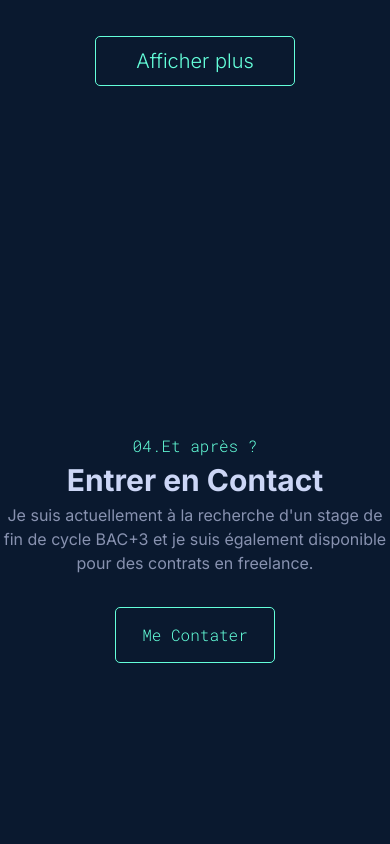
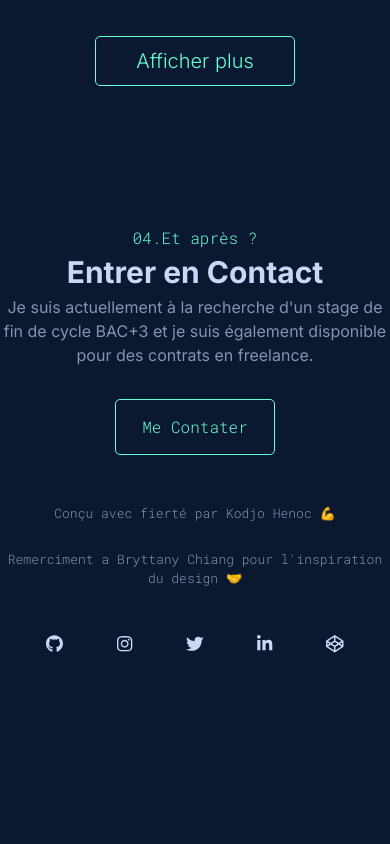
Before and after one commit to henoceli3/v1_portfolio_kodjo_henoc, a Next.js app: page / in a window 390 px wide. Shown: the part 5380-6224 px from the top of the page. After the commit the page ends 6088 px from the top, so only its background shows below. Built offline with nearby package versions, Linux system fonts and the light colour scheme.

Commit message:
mobile socials medias

```diff
--- a/src/components/sections/ContactMe.js
+++ b/src/components/sections/ContactMe.js
@@ -11,7 +11,7 @@ import React from "react";
 const ContactMe = () => {
   return (
     <>
-      <Center w={"100%"} h={"100vh"} flexDirection={"column"} id="contact">
+      <Center w={"100%"} h={"auto"} flexDirection={"column"} id="contact" mt={"5em"}>
         <Text fontFamily={theme.fontSans} color={theme.green} fontSize={".8em"}>
           04.Et après ?
         </Text>
--- a/src/components/sections/Footer.js
+++ b/src/components/sections/Footer.js
@@ -1,7 +1,14 @@
 import theme from "@/styles/root";
-import { Center, Link, Text } from "@chakra-ui/react";
+import { Center, Flex, Link, Text, useMediaQuery } from "@chakra-ui/react";
+import {
+  faCodepen,
+  faGithub,
+  faInstagram,
+  faLinkedinIn,
+  faTwitter,
+} from "@fortawesome/free-brands-svg-icons";
+import { FontAwesomeIcon } from "@fortawesome/react-fontawesome";
 import React from "react";
-
 
 /**
  * Renders the Footer component displaying a message and a link.
@@ -9,6 +16,7 @@ import React from "react";
  * @return {JSX.Element} The Footer component.
  */
 const Footer = () => {
+  const [isLargerThan1280] = useMediaQuery("(min-width: 1280px)");
   return (
     <>
       <Center w={"100%"} h={"30vh"} flexDirection={"column"}>
@@ -28,10 +36,106 @@ const Footer = () => {
           fontFamily={theme.fontSans}
           href="https://v4.brittanychiang.com/"
           isExternal
-          textAlign={'center'}
+          textAlign={"center"}
         >
           {"Remerciment a Bryttany Chiang pour l'inspiration du design 🤝"}
         </Link>
+
+        {isLargerThan1280 ? null : (
+          <Center
+            w={{ base: "90%", xl: "80%" }}
+            flexWrap={"wrap"}
+            flexDirection={"row"}
+            mt={"2em"}
+            justifyContent={"space-around"}
+          >
+            {/* github  */}
+            <Link
+              href="https://github.com/henoceli3"
+              isExternal
+              _hover={{
+                textDecoration: "none",
+                transform: "translateY(-5px)",
+                transition: theme.hamBefore,
+              }}
+            >
+              <FontAwesomeIcon
+                icon={faGithub}
+                size="sm"
+                style={{ color: theme.lightestSlate }}
+              />
+            </Link>
+
+            {/* instagram  */}
+            <Link
+              href="https://www.instagram.com/henockdjo/"
+              isExternal
+              _hover={{
+                textDecoration: "none",
+                transform: "translateY(-5px)",
+                transition: theme.hamBefore,
+              }}
+            >
+              <FontAwesomeIcon
+                icon={faInstagram}
+                size="sm"
+                style={{ color: theme.lightestSlate }}
+              />
+            </Link>
+            {/* twitter  */}
+            <Link
+              href="https://twitter.com/HenocKodjo"
+              isExternal
+              _hover={{
+                textDecoration: "none",
+                transform: "translateY(-5px)",
+                transition: theme.hamBefore,
+                color: theme.green,
+              }}
+              role="groupe"
+            >
+              <FontAwesomeIcon
+                icon={faTwitter}
+                size="sm"
+                style={{ color: theme.lightestSlate }}
+              />
+            </Link>
+
+            {/* linkedin  */}
+            <Link
+              href="https://www.linkedin.com/in/kodjohenoc/"
+              isExternal
+              _hover={{
+                textDecoration: "none",
+                transform: "translateY(-5px)",
+                transition: theme.hamBefore,
+              }}
+            >
+              <FontAwesomeIcon
+                icon={faLinkedinIn}
+                size="sm"
+                style={{ color: theme.lightestSlate }}
+              />
+            </Link>
+
+            {/* codePen  */}
+            <Link
+              href="https://codepen.io/henoceli3"
+              isExternal
+              _hover={{
+                textDecoration: "none",
+                transform: "translateY(-5px)",
+                transition: theme.hamBefore,
+              }}
+            >
+              <FontAwesomeIcon
+                icon={faCodepen}
+                size="sm"
+                style={{ color: theme.lightestSlate }}
+              />
+            </Link>
+          </Center>
+        )}
       </Center>
     </>
   );
```
